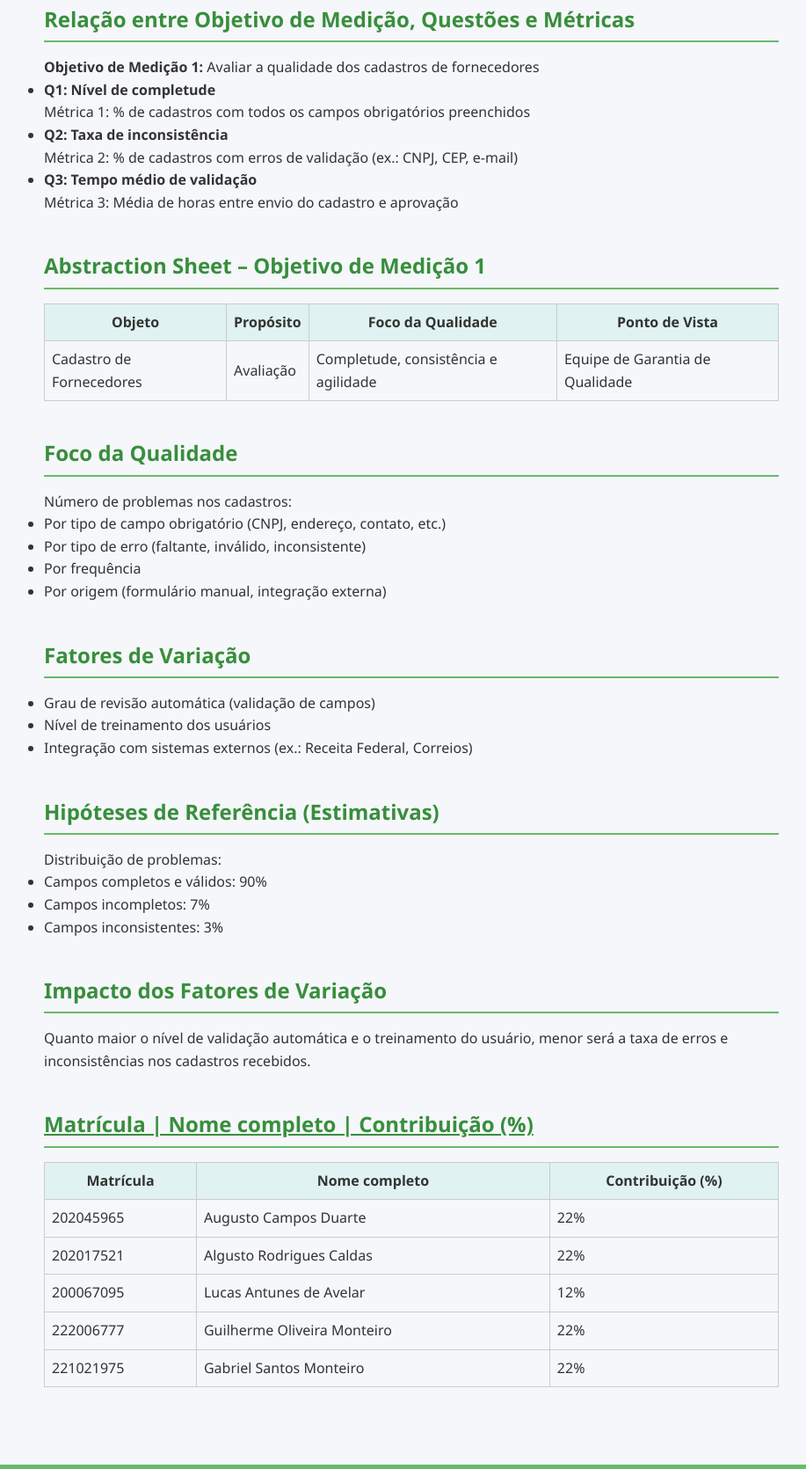
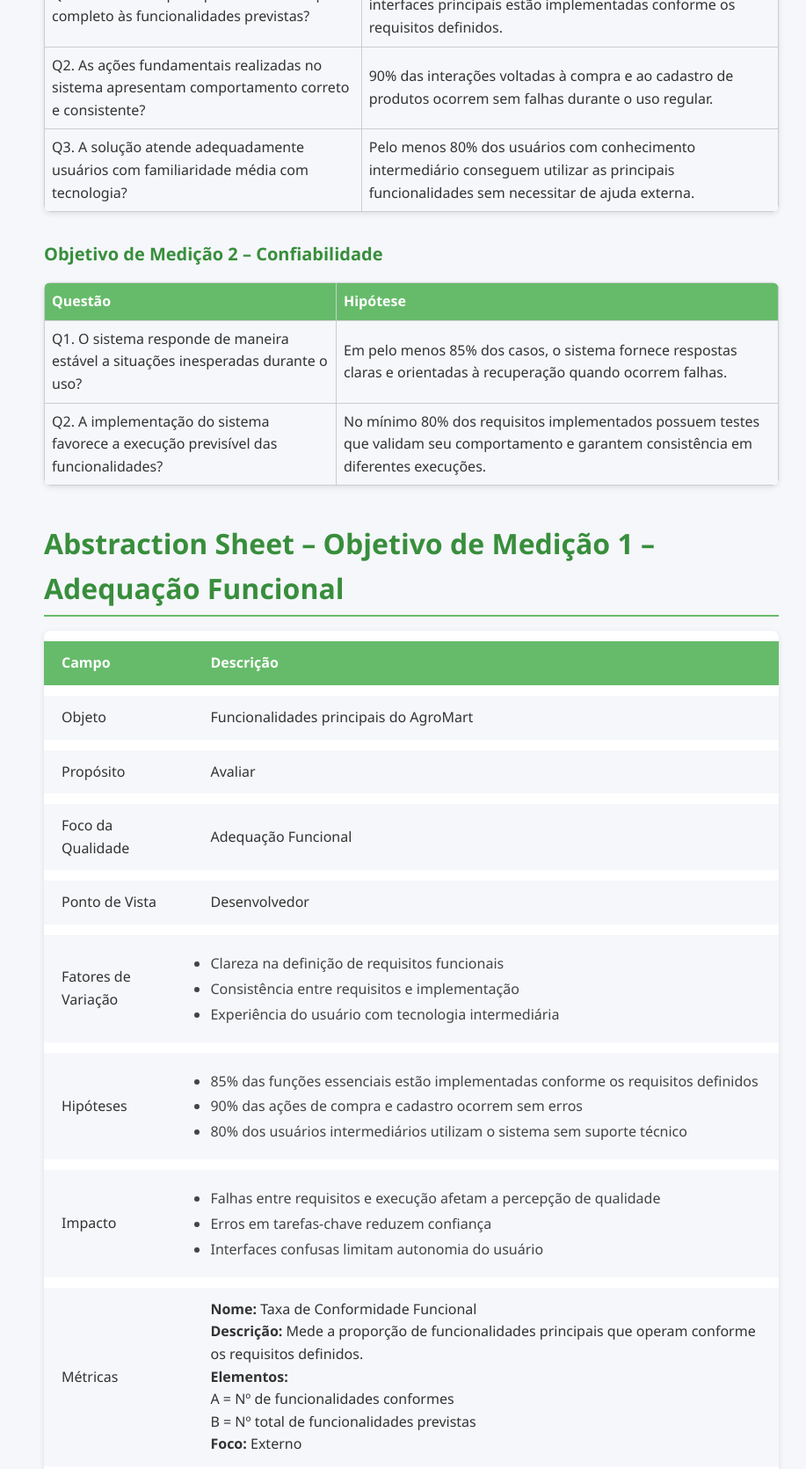
Before and after one commit to FCTE-Qualidade-de-Software-1/2025-1-T02-ROBERTA-WILLIAMS, a plain HTML site: page GQM.HTML in a window 1280 px wide. Shown: the part 919-2589 px from the top of the page at 88% size, without its empty margins (172-1089 px from the left). Drawn offline with Linux system fonts and the light colour scheme.

Commit message:
fix: GQM

```diff
--- a/GQM.HTML
+++ b/GQM.HTML
@@ -32,43 +32,8 @@
     </section>
 
     <section>
-      <h2>Objetivo de Medição 1</h2>
-      <p>
-        Analisar o processo de cadastro e validação de fornecedores, com o propósito de avaliar a qualidade dos dados inseridos, com respeito à completude, correção e agilidade do processo, do ponto de vista da equipe de garantia da qualidade, no contexto da manutenção e crescimento sustentável da plataforma Agromart.
-      </p>
-    </section>
-
 <section>
-      <h2>Questões e Hipóteses</h2>
-
-      <h3>Q1: Qual o nível de completude dos cadastros de fornecedores?</h3>
-      <p><strong>Hipótese Q1:</strong> Pelo menos 90% dos cadastros de fornecedores possuem todos os campos obrigatórios preenchidos corretamente.</p>
-
-      <h3>Q2: Qual a taxa de inconsistência ou erros nos dados fornecidos (ex.: CNPJ inválido, CEP inexistente)?</h3>
-      <p><strong>Hipótese Q2:</strong> Menos de 5% dos cadastros apresentam inconsistências ou erros de validação automática.</p>
-
-      <h3>Q3: Qual é o tempo médio para validar e aprovar um cadastro de fornecedor?</h3>
-      <p><strong>Hipótese Q3:</strong> O tempo médio de aprovação de um cadastro é inferior a 24 horas após o envio.</p>
-    </section>
-    <section>
-        <h2>Relação entre Objetivo de Medição, Questões e Métricas</h2>
-        <p><strong>Objetivo de Medição 1:</strong> Avaliar a qualidade dos cadastros de fornecedores</p>
-
-        <ul>
-          <li><strong>Q1: Nível de completude</strong><br>
-            Métrica 1: % de cadastros com todos os campos obrigatórios preenchidos
-          </li>
-          <li><strong>Q2: Taxa de inconsistência</strong><br>
-            Métrica 2: % de cadastros com erros de validação (ex.: CNPJ, CEP, e-mail)
-          </li>
-          <li><strong>Q3: Tempo médio de validação</strong><br>
-            Métrica 3: Média de horas entre envio do cadastro e aprovação
-          </li>
-        </ul>
-      </section>
-
-    <section>
-        <h2>Abstraction Sheet – Objetivo de Medição 1</h2>
+  <h2>Objetivos de Medição</h2>
   <table style="width: 100%; border-collapse: collapse; margin-top: 1rem;">
     <thead style="background-color: #e0f2f1;">
       <tr>
@@ -76,94 +41,236 @@
         <th style="border: 1px solid #ccc; padding: 0.5rem;">Propósito</th>
         <th style="border: 1px solid #ccc; padding: 0.5rem;">Foco da Qualidade</th>
         <th style="border: 1px solid #ccc; padding: 0.5rem;">Ponto de Vista</th>
+        <th style="border: 1px solid #ccc; padding: 0.5rem;">Contexto</th>
       </tr>
     </thead>
     <tbody>
       <tr>
-              <td style="border: 1px solid #ccc; padding: 0.5rem;">Cadastro de Fornecedores</td>
-              <td style="border: 1px solid #ccc; padding: 0.5rem;">Avaliação</td>
-              <td style="border: 1px solid #ccc; padding: 0.5rem;">Completude, consistência e agilidade</td>
-              <td style="border: 1px solid #ccc; padding: 0.5rem;">Equipe de Garantia de Qualidade</td>
+        <td style="border: 1px solid #ccc; padding: 0.5rem;">AgroMart</td>
+        <td style="border: 1px solid #ccc; padding: 0.5rem;">Avaliar</td>
+        <td style="border: 1px solid #ccc; padding: 0.5rem;">Adequação Funcional</td>
+        <td style="border: 1px solid #ccc; padding: 0.5rem;">Desenvolvedor</td>
+        <td style="border: 1px solid #ccc; padding: 0.5rem;">Qualidade de Software 1</td>
+      </tr>
+      <tr>
+        <td style="border: 1px solid #ccc; padding: 0.5rem;">AgroMart</td>
+        <td style="border: 1px solid #ccc; padding: 0.5rem;">Avaliar</td>
+        <td style="border: 1px solid #ccc; padding: 0.5rem;">Confiabilidade</td>
+        <td style="border: 1px solid #ccc; padding: 0.5rem;">Desenvolvedor</td>
+        <td style="border: 1px solid #ccc; padding: 0.5rem;">Qualidade de Software 1</td>
       </tr>
     </tbody>
   </table>
 </section>
 
 <section>
-        <h2>Foco da Qualidade</h2>
-        <p>Número de problemas nos cadastros:</p>
-        <ul>
-          <li>Por tipo de campo obrigatório (CNPJ, endereço, contato, etc.)</li>
-          <li>Por tipo de erro (faltante, inválido, inconsistente)</li>
-          <li>Por frequência</li>
-          <li>Por origem (formulário manual, integração externa)</li>
-        </ul>
-      </section>
+  <h2>Questões e Hipóteses</h2>
 
-      <section>
-        <h2>Fatores de Variação</h2>
-        <ul>
-          <li>Grau de revisão automática (validação de campos)</li>
-          <li>Nível de treinamento dos usuários</li>
-          <li>Integração com sistemas externos (ex.: Receita Federal, Correios)</li>
-        </ul>
-      </section>
-      <section>
-        <h2>Hipóteses de Referência (Estimativas)</h2>
-        <p>Distribuição de problemas:</p>
-        <ul>
-          <li>Campos completos e válidos: 90%</li>
-          <li>Campos incompletos: 7%</li>
-          <li>Campos inconsistentes: 3%</li>
-        </ul>
-      </section>
-
-      <section>
-        <h2>Impacto dos Fatores de Variação</h2>
-        <p>
-          Quanto maior o nível de validação automática e o treinamento do usuário, menor será a taxa de erros e inconsistências nos cadastros recebidos.
-        </p>
-      </section>
-
-      <section>
-        <h2><u>Matrícula | Nome completo | Contribuição (%)</u></h2>
+  <h3>Objetivo de Medição 1 – Adequação Funcional</h3>
   <table style="width: 100%; border-collapse: collapse; margin-top: 1rem;">
-          <thead style="background-color: #e0f2f1;">
+    <thead style="background-color: #f1f8e9;">
       <tr>
-              <th style="border: 1px solid #ccc; padding: 0.5rem;">Matrícula</th>
-              <th style="border: 1px solid #ccc; padding: 0.5rem;">Nome completo</th>
-              <th style="border: 1px solid #ccc; padding: 0.5rem;">Contribuição (%)</th>
+        <th style="border: 1px solid #ccc; padding: 0.5rem;">Questão</th>
+        <th style="border: 1px solid #ccc; padding: 0.5rem;">Hipótese</th>
       </tr>
     </thead>
     <tbody>
       <tr>
-              <td style="border: 1px solid #ccc; padding: 0.5rem;">202045965</td>
-              <td style="border: 1px solid #ccc; padding: 0.5rem;">Augusto Campos Duarte</td>
-              <td style="border: 1px solid #ccc; padding: 0.5rem;">22%</td>
+        <td style="border: 1px solid #ccc; padding: 0.5rem;">
+          Q1. As interfaces principais oferecem suporte completo às funcionalidades previstas?
+        </td>
+        <td style="border: 1px solid #ccc; padding: 0.5rem;">
+          Pelo menos 85% das funções essenciais disponíveis nas interfaces principais estão implementadas conforme os requisitos definidos.
+        </td>
       </tr>
       <tr>
-              <td style="border: 1px solid #ccc; padding: 0.5rem;">202017521</td>
-              <td style="border: 1px solid #ccc; padding: 0.5rem;">Algusto Rodrigues Caldas</td>
-              <td style="border: 1px solid #ccc; padding: 0.5rem;">22%</td>
+        <td style="border: 1px solid #ccc; padding: 0.5rem;">
+          Q2. As ações fundamentais realizadas no sistema apresentam comportamento correto e consistente?
+        </td>
+        <td style="border: 1px solid #ccc; padding: 0.5rem;">
+          90% das interações voltadas à compra e ao cadastro de produtos ocorrem sem falhas durante o uso regular.
+        </td>
       </tr>
       <tr>
-              <td style="border: 1px solid #ccc; padding: 0.5rem;">200067095</td>
-              <td style="border: 1px solid #ccc; padding: 0.5rem;">Lucas Antunes de Avelar</td>
-              <td style="border: 1px solid #ccc; padding: 0.5rem;">12%</td>
+        <td style="border: 1px solid #ccc; padding: 0.5rem;">
+          Q3. A solução atende adequadamente usuários com familiaridade média com tecnologia?
+        </td>
+        <td style="border: 1px solid #ccc; padding: 0.5rem;">
+          Pelo menos 80% dos usuários com conhecimento intermediário conseguem utilizar as principais funcionalidades sem necessitar de ajuda externa.
+        </td>
+      </tr>
+    </tbody>
+  </table>
+
+  <h3 style="margin-top: 2rem;">Objetivo de Medição 2 – Confiabilidade</h3>
+  <table style="width: 100%; border-collapse: collapse; margin-top: 1rem;">
+    <thead style="background-color: #e3f2fd;">
+      <tr>
+        <th style="border: 1px solid #ccc; padding: 0.5rem;">Questão</th>
+        <th style="border: 1px solid #ccc; padding: 0.5rem;">Hipótese</th>
+      </tr>
+    </thead>
+    <tbody>
+      <tr>
+        <td style="border: 1px solid #ccc; padding: 0.5rem;">
+          Q1. O sistema responde de maneira estável a situações inesperadas durante o uso?
+        </td>
+        <td style="border: 1px solid #ccc; padding: 0.5rem;">
+          Em pelo menos 85% dos casos, o sistema fornece respostas claras e orientadas à recuperação quando ocorrem falhas.
+        </td>
       </tr>
       <tr>
-              <td style="border: 1px solid #ccc; padding: 0.5rem;">222006777</td>
-              <td style="border: 1px solid #ccc; padding: 0.5rem;">Guilherme Oliveira Monteiro</td>
-              <td style="border: 1px solid #ccc; padding: 0.5rem;">22%</td>
-            </tr>
-            <tr>
-              <td style="border: 1px solid #ccc; padding: 0.5rem;">221021975</td>
-              <td style="border: 1px solid #ccc; padding: 0.5rem;">Gabriel Santos Monteiro</td>
-              <td style="border: 1px solid #ccc; padding: 0.5rem;">22%</td>
+        <td style="border: 1px solid #ccc; padding: 0.5rem;">
+          Q2. A implementação do sistema favorece a execução previsível das funcionalidades?
+        </td>
+        <td style="border: 1px solid #ccc; padding: 0.5rem;">
+          No mínimo 80% dos requisitos implementados possuem testes que validam seu comportamento e garantem consistência em diferentes execuções.
+        </td>
       </tr>
     </tbody>
   </table>
 </section>
+
+
+<section>
+  <h2>Abstraction Sheet – Objetivo de Medição 1 – Adequação Funcional</h2>
+  <table>
+    <thead>
+      <tr>
+        <th>Campo</th>
+        <th>Descrição</th>
+      </tr>
+    </thead>
+    <tbody>
+      <tr>
+        <td data-label="Campo">Objeto</td>
+        <td data-label="Descrição">Funcionalidades principais do AgroMart</td>
+      </tr>
+      <tr>
+        <td data-label="Campo">Propósito</td>
+        <td data-label="Descrição">Avaliar</td>
+      </tr>
+      <tr>
+        <td data-label="Campo">Foco da Qualidade</td>
+        <td data-label="Descrição">Adequação Funcional</td>
+      </tr>
+      <tr>
+        <td data-label="Campo">Ponto de Vista</td>
+        <td data-label="Descrição">Desenvolvedor</td>
+      </tr>
+      <tr>
+        <td data-label="Campo">Fatores de Variação</td>
+        <td data-label="Descrição">
+          <ul>
+            <li>Clareza na definição de requisitos funcionais</li>
+            <li>Consistência entre requisitos e implementação</li>
+            <li>Experiência do usuário com tecnologia intermediária</li>
+          </ul>
+        </td>
+      </tr>
+      <tr>
+        <td data-label="Campo">Hipóteses</td>
+        <td data-label="Descrição">
+          <ul>
+            <li>85% das funções essenciais estão implementadas conforme os requisitos definidos</li>
+            <li>90% das ações de compra e cadastro ocorrem sem erros</li>
+            <li>80% dos usuários intermediários utilizam o sistema sem suporte técnico</li>
+          </ul>
+        </td>
+      </tr>
+      <tr>
+        <td data-label="Campo">Impacto</td>
+        <td data-label="Descrição">
+          <ul>
+            <li>Falhas entre requisitos e execução afetam a percepção de qualidade</li>
+            <li>Erros em tarefas-chave reduzem confiança</li>
+            <li>Interfaces confusas limitam autonomia do usuário</li>
+          </ul>
+        </td>
+      </tr>
+        <td data-label="Dimensão">Métricas</td>
+        <td data-label="Descrição">
+          <strong>Nome:</strong> Taxa de Conformidade Funcional<br>
+          <strong>Descrição:</strong> Mede a proporção de funcionalidades principais que operam conforme os requisitos definidos.<br>
+          <strong>Elementos:</strong><br>
+          A = Nº de funcionalidades conformes<br>
+          B = Nº total de funcionalidades previstas<br>
+          <strong>Foco:</strong> Externo
+        </td>
+      </tr>
+    </tbody>
+  </table>
+
+<section>
+  <h2>Abstraction Sheet – Objetivo de Medição 2 – Confiabilidade</h2>
+  <table>
+    <thead>
+      <tr>
+        <th>Campo</th>
+        <th>Descrição</th>
+      </tr>
+    </thead>
+    <tbody>
+      <tr>
+        <td data-label="Campo">Objeto</td>
+        <td data-label="Descrição">Comportamento do sistema AgroMart em situações inesperadas</td>
+      </tr>
+      <tr>
+        <td data-label="Campo">Propósito</td>
+        <td data-label="Descrição">Avaliar</td>
+      </tr>
+      <tr>
+        <td data-label="Campo">Foco da Qualidade</td>
+        <td data-label="Descrição">Confiabilidade</td>
+      </tr>
+      <tr>
+        <td data-label="Campo">Ponto de Vista</td>
+        <td data-label="Descrição">Desenvolvedor</td>
+      </tr>
+      <tr>
+        <td data-label="Campo">Fatores de Variação</td>
+        <td data-label="Descrição">
+          <ul>
+            <li>Robustez no tratamento de exceções</li>
+            <li>Presença de testes automatizados</li>
+            <li>Clareza nas mensagens de falha</li>
+          </ul>
+        </td>
+      </tr>
+      <tr>
+        <td data-label="Campo">Hipótese</td>
+        <td data-label="Descrição">
+          <ul>
+            <li>85% dos erros recebem respostas claras e orientadas à recuperação</li>
+            <li>80% dos requisitos têm testes automatizados e critérios de aceitação</li>
+          </ul>
+        </td>
+      </tr>
+      <tr>
+        <td data-label="Campo">Impacto</td>
+        <td data-label="Descrição">
+          <ul>
+            <li>Respostas técnicas reduzem capacidade de recuperação</li>
+            <li>Ausência de testes compromete estabilidade e previsibilidade</li>
+          </ul>
+        </td>
+      </tr>
+      <tr>
+        <td data-label="Dimensão">Métricas</td>
+        <td data-label="Descrição">
+          <strong>Nome:</strong> Cobertura de Respostas a Falhas<br>
+          <strong>Descrição:</strong> Avalia se o sistema fornece respostas úteis e compreensíveis diante de erros.<br>
+          <strong>Elementos:</strong><br>
+          A = Nº de falhas tratadas com mensagens úteis<br>
+          B = Nº total de falhas identificadas<br>
+          <strong>Foco:</strong> Externo
+        </td>
+      </tr>
+    </tbody>
+  </table>
+</section>
+
+
 
 
   </main>
--- a/css/style.css
+++ b/css/style.css
@@ -114,3 +114,91 @@ footer {
 li ul {
   margin-left: 2rem;
 }
+
+/* Estilo para tabelas do Abstraction Sheet */
+
+table {
+  width: 100%;
+  border-collapse: separate;
+  border-spacing: 0 12px;
+  box-shadow: 0 2px 6px rgba(0,0,0,0.1);
+  margin-top: 1rem;
+  font-size: 1rem;
+  background: white;
+  border-radius: 8px;
+  overflow: hidden;
+}
+
+thead tr {
+  background-color: #66bb6a;
+  color: white;
+  font-weight: 700;
+}
+
+tbody tr {
+  background-color: #f5f7fa;
+  transition: background-color 0.25s ease;
+  cursor: default;
+}
+
+tbody tr:hover {
+  background-color: #e0f2e9;
+}
+
+th, td {
+  padding: 12px 20px;
+  text-align: left;
+  border: none;
+}
+
+h2 {
+  font-weight: 700;
+  font-size: 2rem;
+  margin-bottom: 0.5rem;
+}
+
+h3 {
+  font-weight: 600;
+  font-size: 1.25rem;
+  margin-top: 2rem;
+  color: #388e3c;
+}
+
+p, ul {
+  margin-top: 0.5rem;
+  margin-bottom: 0.5rem;
+  color: #444;
+  line-height: 1.5;
+}
+
+ul li {
+  margin-bottom: 0.3rem;
+}
+
+/* Para responsividade simples */
+@media (max-width: 600px) {
+  table, thead, tbody, th, td, tr {
+    display: block;
+  }
+  thead tr {
+    display: none;
+  }
+  tbody tr {
+    margin-bottom: 1rem;
+    background: #fff;
+    box-shadow: 0 2px 6px rgba(0,0,0,0.1);
+    border-radius: 8px;
+    padding: 1rem;
+  }
+  tbody td {
+    padding-left: 50%;
+    position: relative;
+  }
+  tbody td::before {
+    content: attr(data-label);
+    position: absolute;
+    left: 15px;
+    font-weight: 700;
+    white-space: nowrap;
+  }
+}
```
Lines whose indentation alone changed are shown as unchanged.
